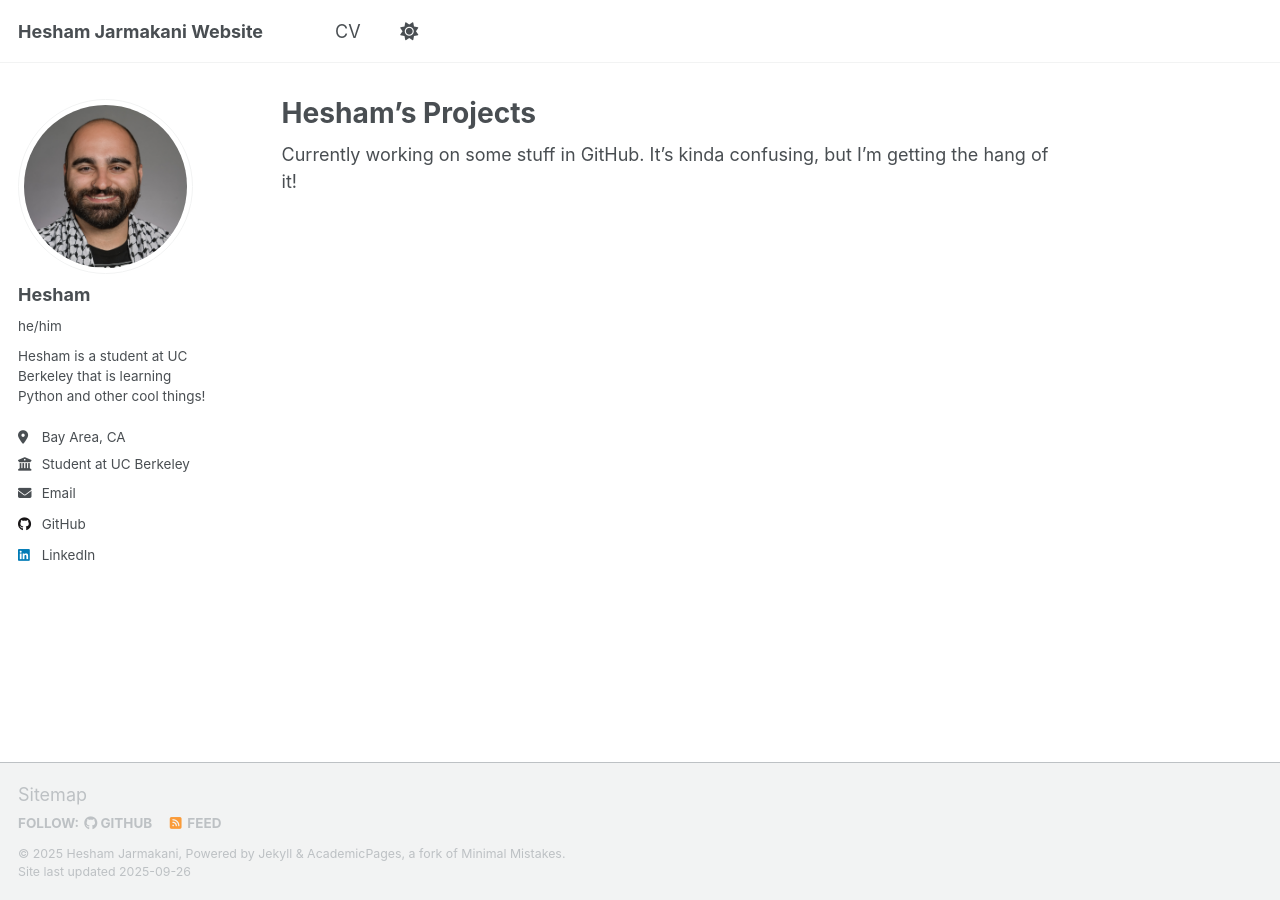
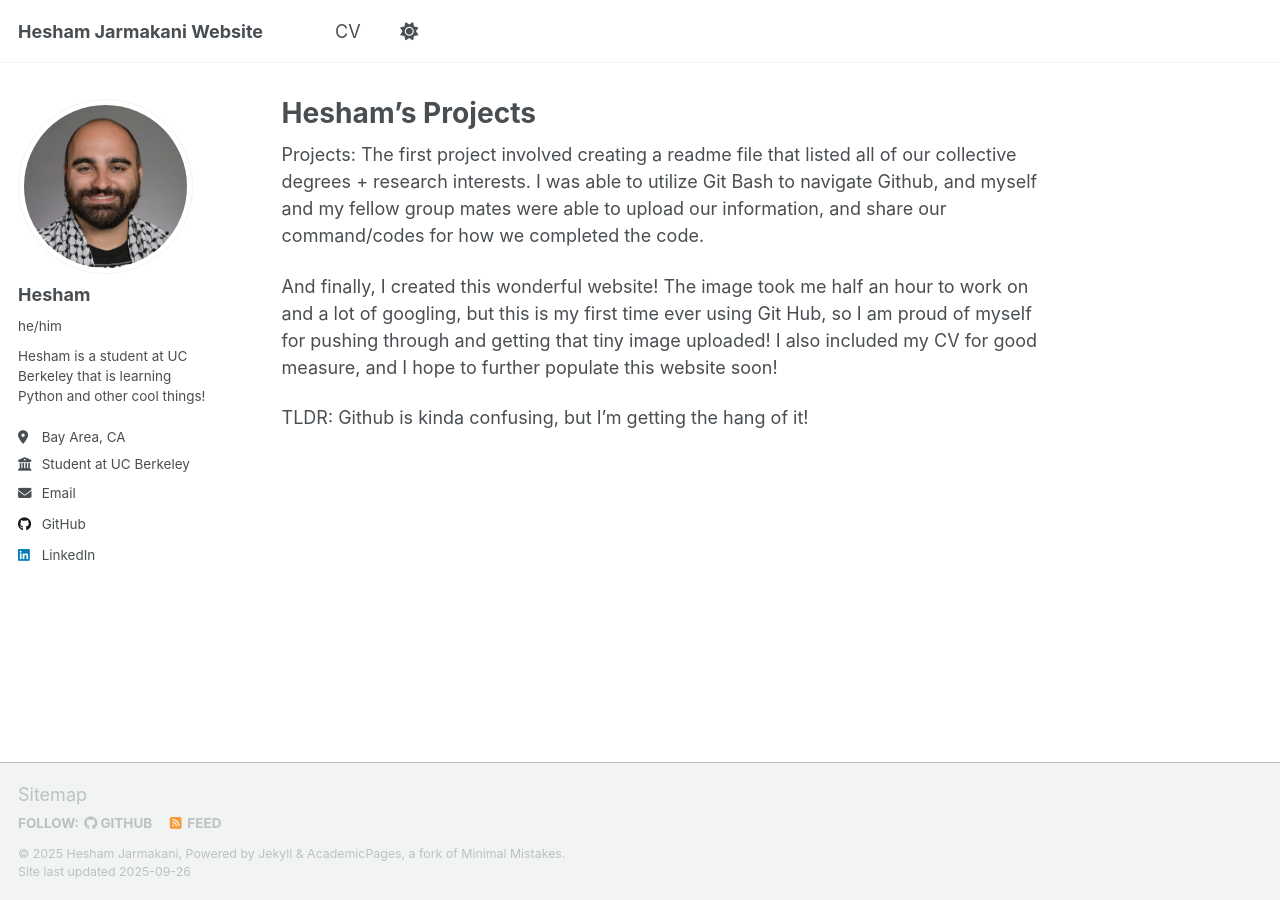
Before and after one commit to heshamjarmakani/heshamjarmakani.github.io, a Jekyll site: the page built from _pages/projects.md, in a window 1280 px wide. Built offline with Jekyll 4.4.1, drawn with Linux system fonts in a browser that asks for light colours; a script that is not in the unit is left out.

Commit message:
Update projects.md

```diff
--- a/_pages/projects.md
+++ b/_pages/projects.md
@@ -7,5 +7,9 @@ redirect_from:
   - /about.html
 ---
 
-Currently working on some stuff in GitHub.
-It's kinda confusing, but I'm getting the hang of it!
+Projects:
+The first project involved creating a readme file that listed all of our collective degrees + research interests. I was able to utilize Git Bash to navigate Github, and myself and my fellow group mates were able to upload our information, and share our command/codes for how we completed the code.
+
+And finally, I created this wonderful website! The image took me half an hour to work on and a lot of googling, but this is my first time ever using Git Hub, so I am proud of myself for pushing through and getting that tiny image uploaded! I also included my CV for good measure, and I hope to further populate this website soon!
+
+TLDR: Github is kinda confusing, but I'm getting the hang of it!
```
